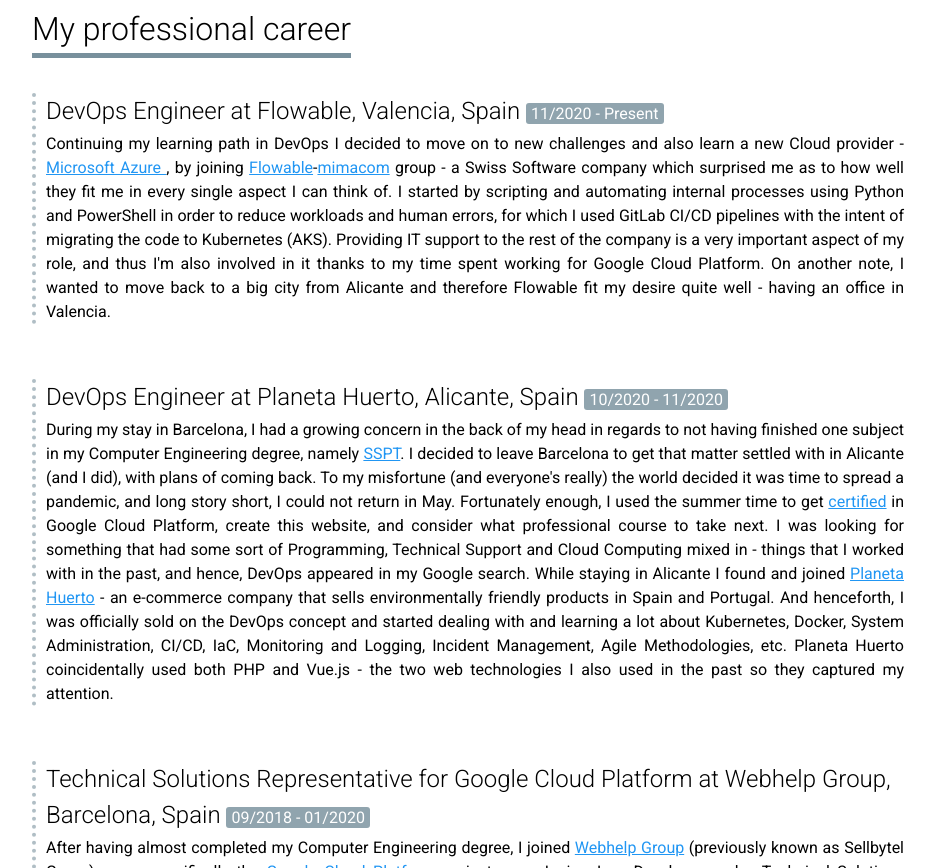
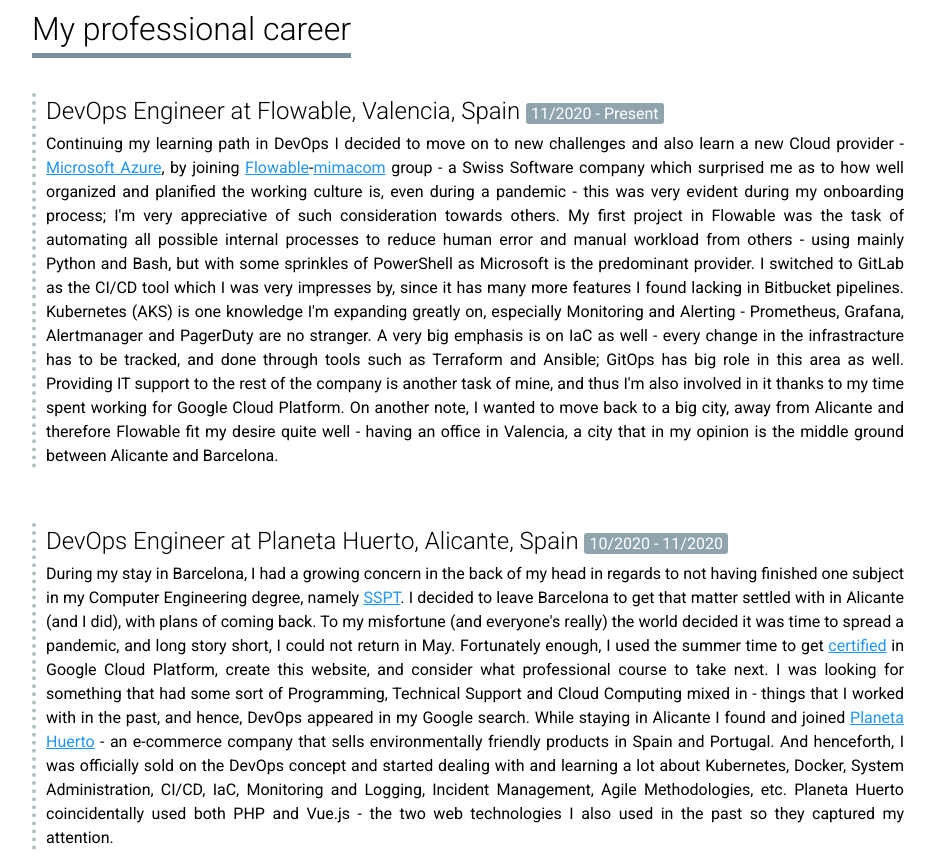
Before and after one commit to maximbetin/maxim-website, a Vue app: page / in a window 1280 px wide. Shown: the part 1780-2648 px from the top of the page, without its empty margins (172-1107 px from the left). Built offline with nearby package versions, Linux system fonts and the light colour scheme; no server answers.

Commit message:
Modified Career description

```diff
--- a/src/components/Career.vue
+++ b/src/components/Career.vue
@@ -51,22 +51,32 @@
           <p class="font-weight-normal description-text">
             Continuing my learning path in DevOps I decided to move on to new
             challenges and also learn a new Cloud provider -
-            <a href="https://azure.microsoft.com/en-us/"> Microsoft Azure </a>,
+            <a href="https://azure.microsoft.com/en-us/"> Microsoft Azure</a>,
             by joining <a href="https://flowable.com/">Flowable</a>-<a
               href="https://www.mimacom.com/en/"
               >mimacom</a
             >
             group - a Swiss Software company which surprised me as to how well
-            they fit me in every single aspect I can think of. I started by
-            scripting and automating internal processes using Python and
-            PowerShell in order to reduce workloads and human errors, for which
-            I used GitLab CI/CD pipelines with the intent of migrating the code
-            to Kubernetes (AKS). Providing IT support to the rest of the company
-            is a very important aspect of my role, and thus I'm also involved in
-            it thanks to my time spent working for Google Cloud Platform. On
-            another note, I wanted to move back to a big city from Alicante and
-            therefore Flowable fit my desire quite well - having an office in
-            Valencia.
+            organized and planified the working culture is, even during a
+            pandemic - this was very evident during my onboarding process; I'm
+            very appreciative of such consideration towards others. My first
+            project in Flowable was the task of automating all possible internal
+            processes to reduce human error and manual workload from others -
+            using mainly Python and Bash, but with some sprinkles of PowerShell
+            as Microsoft is the predominant provider. I switched to GitLab as
+            the CI/CD tool which I was very impresses by, since it has many more
+            features I found lacking in Bitbucket pipelines. Kubernetes (AKS) is
+            one knowledge I'm expanding greatly on, especially Monitoring and
+            Alerting - Prometheus, Grafana, Alertmanager and PagerDuty are no
+            stranger. A very big emphasis is on IaC as well - every change in
+            the infrastracture has to be tracked, and done through tools such as
+            Terraform and Ansible; GitOps has big role in this area as well.
+            Providing IT support to the rest of the company is another task of
+            mine, and thus I'm also involved in it thanks to my time spent
+            working for Google Cloud Platform. On another note, I wanted to move
+            back to a big city, away from Alicante and therefore Flowable fit my
+            desire quite well - having an office in Valencia, a city that in my
+            opinion is the middle ground between Alicante and Barcelona.
           </p>
         </div>
 
```
